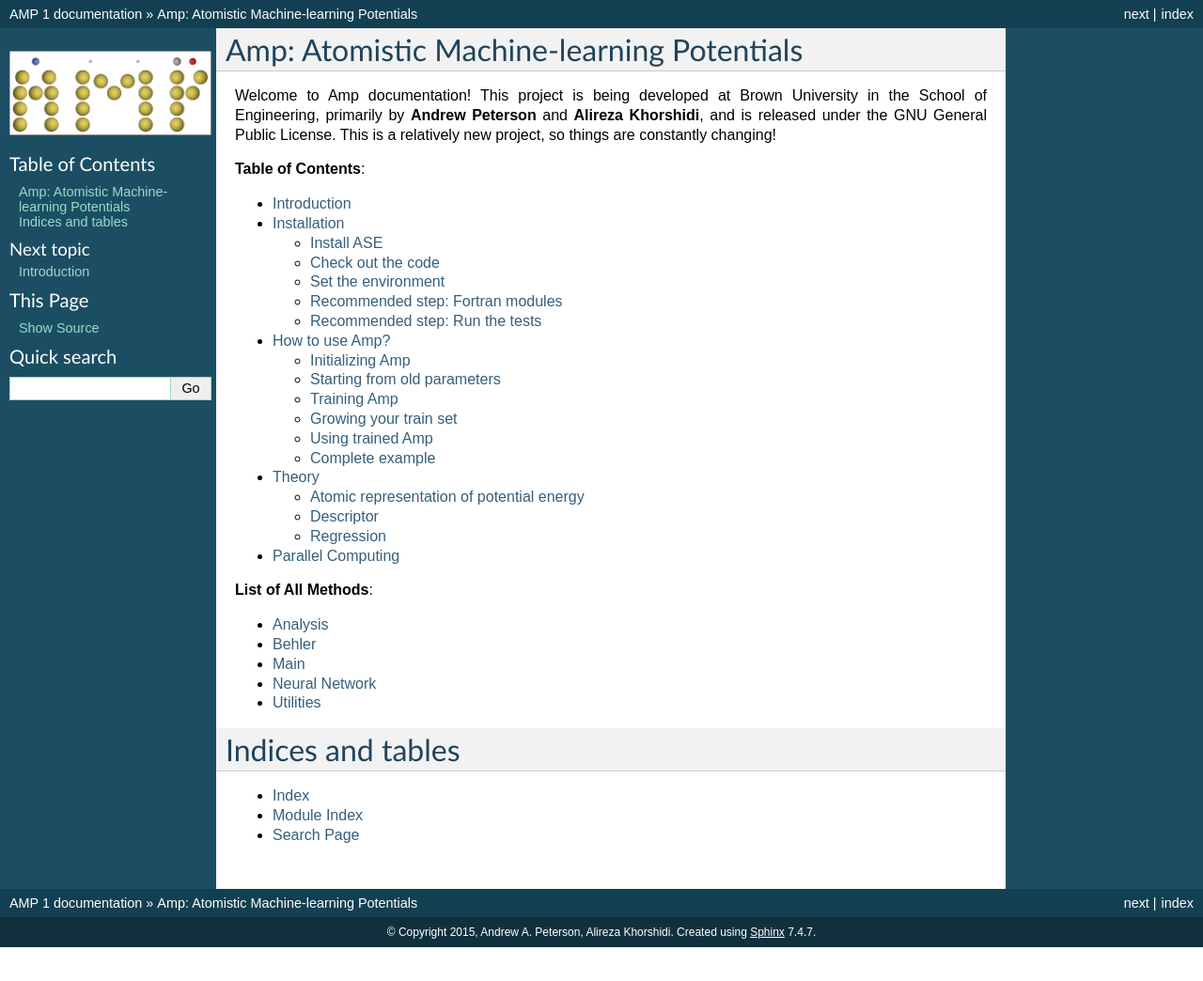
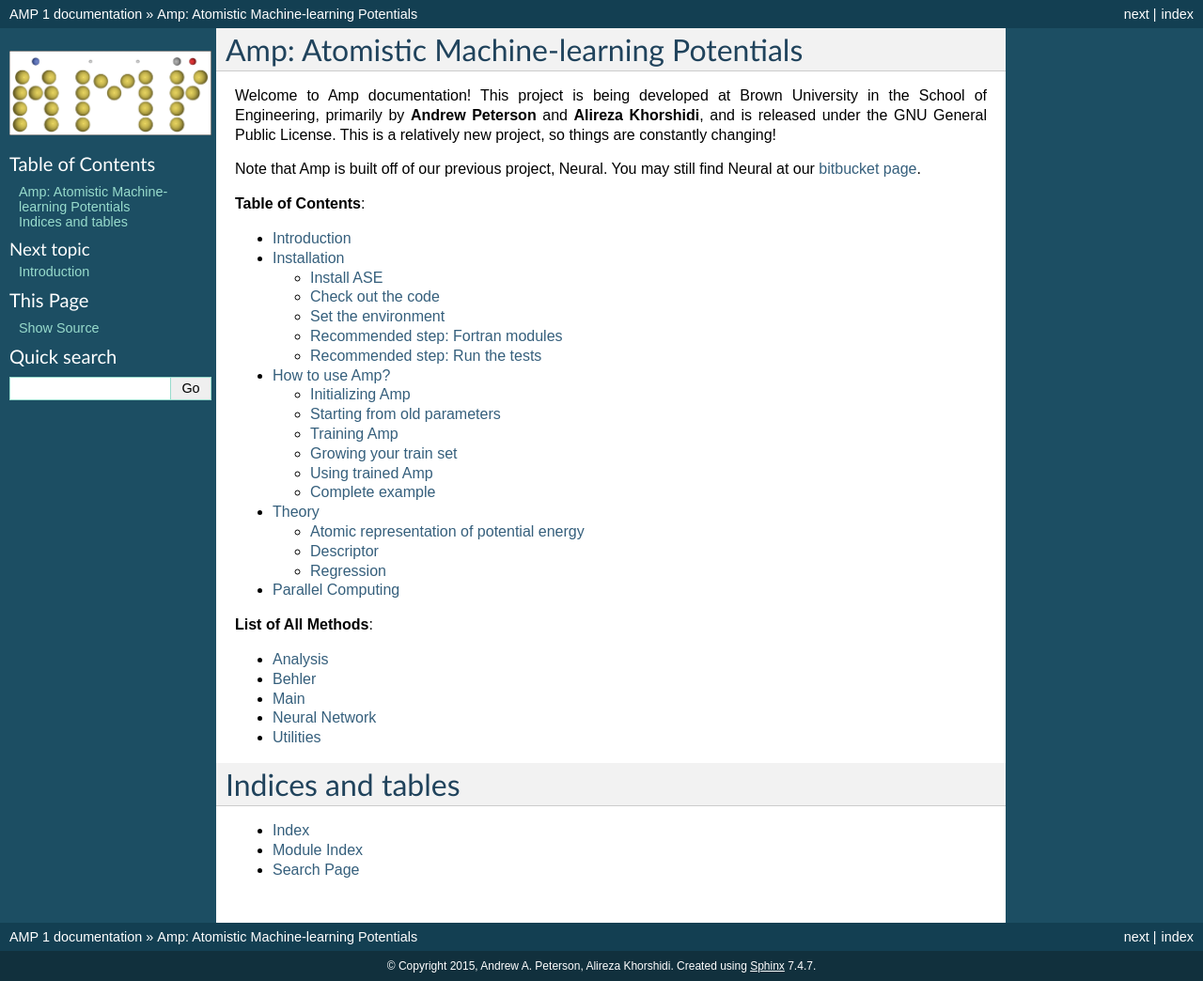
Before and after one commit to jboes/amp, a Sphinx documentation site: the page built from docs/index.rst, in a window 1280 px wide. Shown: the whole page at 94% size. Built offline with Sphinx 7.4.7, drawn with Linux system fonts in a browser that asks for light colours; before the commit the page ends 1008 px from its top, so only the background shows below that.

Commit message:
Minor docs change.
To test re-build on readthedocs.

```diff
--- a/docs/index.rst
+++ b/docs/index.rst
@@ -9,6 +9,7 @@
 Welcome to Amp documentation! This project is being developed at Brown University in the School of Engineering, primarily by **Andrew Peterson** and **Alireza Khorshidi**,
 and is released under the GNU General Public License. This is a relatively new project, so things are constantly changing!
 
+Note that Amp is built off of our previous project, Neural. You may still find Neural at our `bitbucket page <https://bitbucket.org/andrewpeterson/neural>`_.
 
 **Table of Contents**:
 
```
